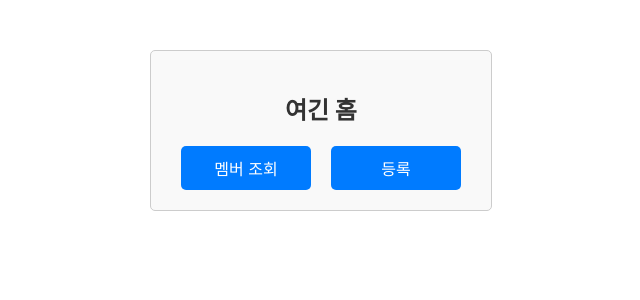
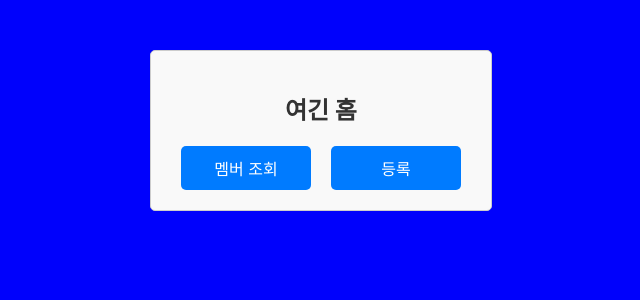
Before and after one commit to kimgho/CRUD_EX, a React (Create React App) app: page / in a window 1280 px wide. Shown: the top 300 px of the page, without its empty margins (319-959 px from the left). Built offline with nearby package versions, Linux system fonts and the light colour scheme; the HTML template or start-up script is replaced by a standard one.

Commit message:
modify home.css

```diff
--- a/src/Home.css
+++ b/src/Home.css
@@ -1,3 +1,5 @@
+/* Home.css */
+
 .container {
     text-align: center;
     margin-top: 50px;
@@ -24,3 +26,16 @@
     border-radius: 5px;
     cursor: pointer;
   }
+
+  @keyframes rainbowBackground {
+    0% { background-color: red; }
+    20% { background-color: orange; }
+    40% { background-color: yellow; }
+    60% { background-color: green; }
+    80% { background-color: blue; }
+    100% { background-color: violet; }
+  }
+
+  body {
+    animation: rainbowBackground 10s linear infinite;
+  }
```
